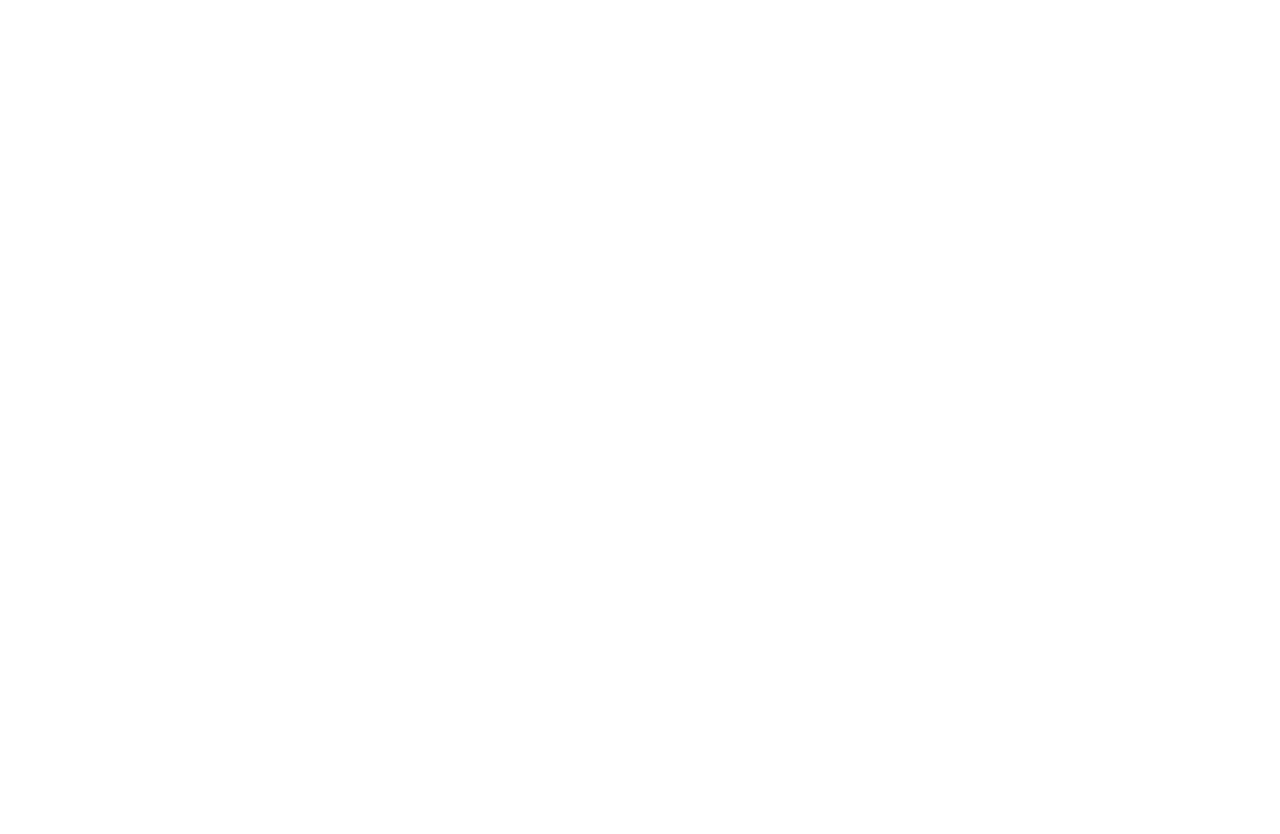
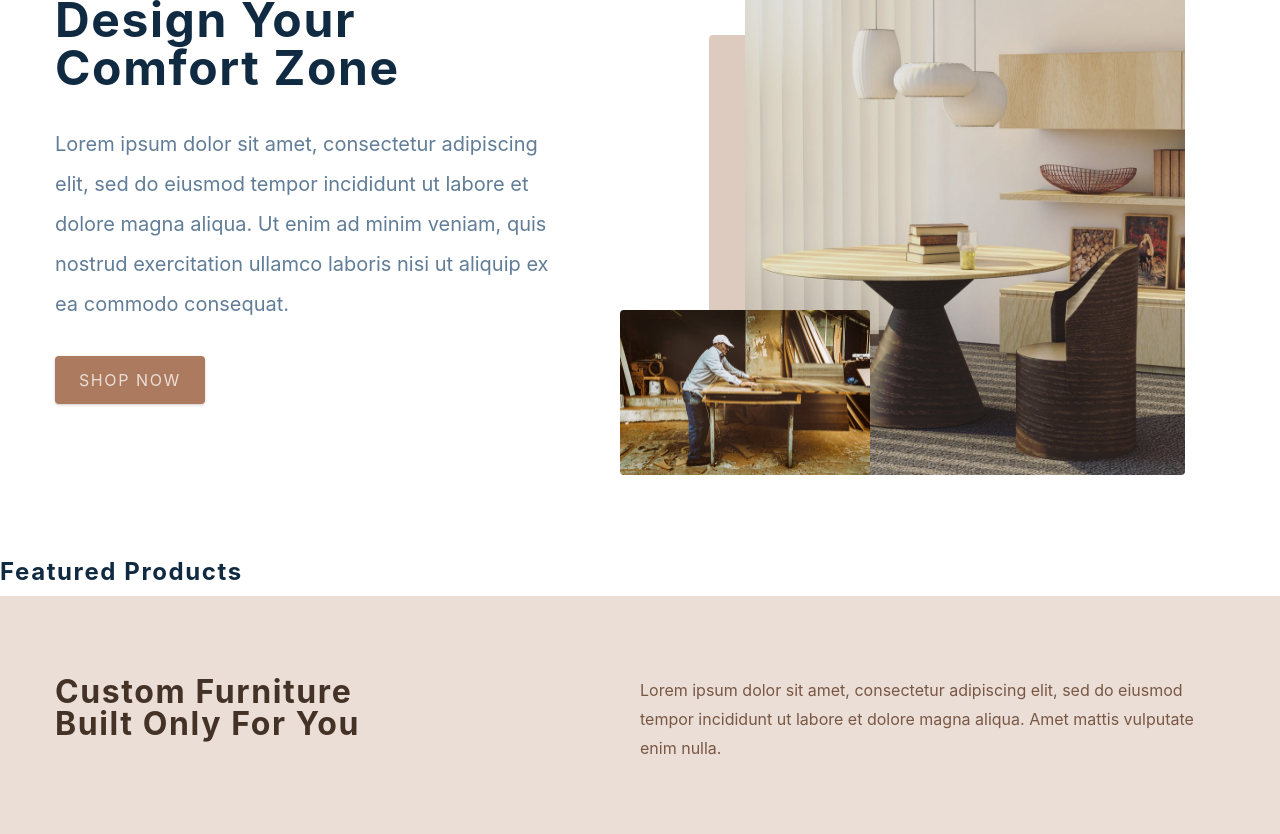
Before and after one commit to aminisonya/react-ecommerce-project, a React (Create React App) app: page / in a window 1280 px wide. Shown: the part 240-1074 px from the top of the page. Before the commit the page ends 800 px from the top, so only its background shows below. Built offline with nearby package versions, Linux system fonts and the light colour scheme; the HTML template or start-up script is replaced by a standard one.

Commit message:
more steady UI elements

```diff
--- a/src/components/Contact.js
+++ b/src/components/Contact.js
@@ -2,7 +2,29 @@
 import styled from 'styled-components'
 
 const Contact = () => {
-  return <h4>contact section</h4>
+  return <Wrapper>
+    <div className='section-center'>
+      <h3>Join our newsletter and get 20% off</h3>
+      <div className='content'>
+        <p>
+          Lorem ipsum dolor sit amet, consectetur adipiscing elit, sed do eiusmod tempor incididunt ut labore et dolore magna aliqua.
+        </p>
+        <form
+          className='contact-form'
+          action='https://formspree.io/f/mbjboqap'
+          method='POST'
+        >
+          <input
+            type='email'
+            className='form-input'
+            placeholder='enter email'
+            name='_replyto'
+          />
+          <button type='submit' className='submit-btn'>subscribe</button>
+        </form>
+      </div>
+    </div>
+  </Wrapper>
 }
 const Wrapper = styled.section`
   padding: 5rem 0;
--- a/src/components/Hero.js
+++ b/src/components/Hero.js
@@ -5,7 +5,24 @@
 import heroBcg2 from '../assets/hero-bcg-2.jpeg'
 
 const Hero = () => {
-  return <h4>hero</h4>
+  return <Wrapper className='section-center'>
+    <article className='content'>
+      <h1>
+        design your <br />
+        comfort zone
+      </h1>
+      <p>
+        Lorem ipsum dolor sit amet, consectetur adipiscing elit, sed do eiusmod tempor incididunt ut labore et dolore magna aliqua. Ut enim ad minim veniam, quis nostrud exercitation ullamco laboris nisi ut aliquip ex ea commodo consequat.
+      </p>
+      <Link to='/products' className='btn hero-btn'>
+        shop now
+      </Link>
+    </article>
+    <article className='img-container'>
+      <img src={heroBcg} alt='fancy table' className='main-img' />
+      <img src={heroBcg2} alt='person working' className='accent-img' />
+    </article>
+  </Wrapper>
 }
 
 const Wrapper = styled.section`
--- a/src/components/PageHero.js
+++ b/src/components/PageHero.js
@@ -1,8 +1,15 @@
 import React from 'react'
 import styled from 'styled-components'
 import { Link } from 'react-router-dom'
-const PageHero = () => {
-  return <h4>page hero</h4>
+
+const PageHero = ({title}) => {
+  return <Wrapper>
+    <div className='section-center'>
+      <h3>
+        <Link to='/'>Home</Link> / {title}
+      </h3>
+    </div>
+  </Wrapper>
 }
 
 const Wrapper = styled.section`
--- a/src/components/Services.js
+++ b/src/components/Services.js
@@ -3,7 +3,30 @@
 import { services } from '../utils/constants'
 
 const Services = () => {
-  return <h4>services </h4>
+  return <Wrapper>
+    <div className='section-center'>
+      <article className='header'>
+        <h3>
+          custom furniture <br />
+          built only for you
+        </h3>
+        <p>
+          Lorem ipsum dolor sit amet, consectetur adipiscing elit, sed do eiusmod tempor incididunt ut labore et dolore magna aliqua. Amet mattis vulputate enim nulla.
+        </p>
+      </article>
+      <div className='services-center'>
+        {services.map((service) => {
+          const {id, icon, title, text} = service;
+
+          return <article key={id} className='service'>
+            <span className='icon'>{icon}</span>
+            <h4>{title}</h4>
+            <p>{text}</p>
+          </article>
+        })}
+      </div>
+    </div>
+  </Wrapper>
 }
 
 const Wrapper = styled.section`
--- a/src/pages/AboutPage.js
+++ b/src/pages/AboutPage.js
@@ -4,7 +4,21 @@
 import aboutImg from '../assets/hero-bcg.jpeg'
 
 const AboutPage = () => {
-  return <h4>about page</h4>
+  return <main>
+    <PageHero title='about' />
+    <Wrapper className='page section section-center'>
+      <img src={aboutImg} alt='nice desk' />
+      <article>
+        <div className='title'>
+          <h2>our story</h2>
+          <div className='underline'></div>
+        </div>
+        <p>
+          This is the story of how this brand/company/etc came into existence. Who runs this. Why did they start this. How did they come together. How long have they been together, and doing this.
+        </p>
+      </article>
+    </Wrapper>
+  </main>
 }
 
 const Wrapper = styled.section`
--- a/src/pages/CheckoutPage.js
+++ b/src/pages/CheckoutPage.js
@@ -6,7 +6,12 @@
 import { Link } from 'react-router-dom'
 
 const CheckoutPage = () => {
-  return <h4>checkout page</h4>
+  return <main>
+    <PageHero title='checkout' />
+    <Wrapper className='page'>
+      <h1>checkout here</h1>
+    </Wrapper>
+  </main>
 }
 const Wrapper = styled.div``
 export default CheckoutPage
--- a/src/pages/ErrorPage.js
+++ b/src/pages/ErrorPage.js
@@ -1,8 +1,17 @@
 import React from 'react'
 import styled from 'styled-components'
 import { Link } from 'react-router-dom'
+
 const ErrorPage = () => {
-  return <h4>error page</h4>
+  return <Wrapper className='page-100'>
+    <section>
+      <h1>404</h1>
+      <h3>Sorry, the page you tried cannot be found</h3>
+      <Link to='/' className='btn'>
+        back home
+      </Link>
+    </section>
+  </Wrapper>
 }
 
 const Wrapper = styled.main`
--- a/src/pages/HomePage.js
+++ b/src/pages/HomePage.js
@@ -1,7 +1,13 @@
 import React from 'react'
 import { FeaturedProducts, Hero, Services, Contact } from '../components'
+
 const HomePage = () => {
-  return <h4>home page</h4>
+  return <main>
+    <Hero />
+    <FeaturedProducts />
+    <Services />
+    <Contact />
+  </main>
 }
 
 export default HomePage
--- a/src/utils/constants.js
+++ b/src/utils/constants.js
@@ -1,5 +1,6 @@
 import React from 'react'
 import { GiCompass, GiDiamondHard, GiStabbedNote } from 'react-icons/gi'
+
 export const links = [
   {
     id: 1,
```
